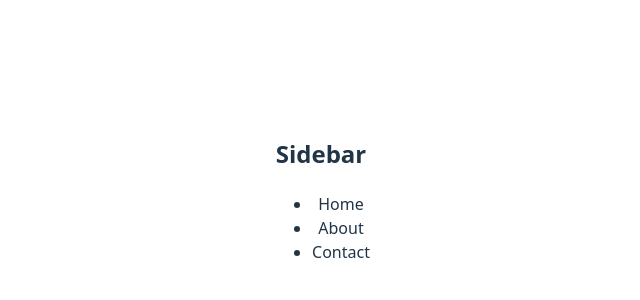
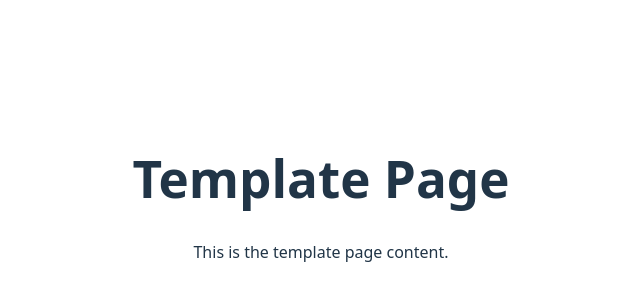
Before and after one commit to RuneHerreman/bloom-workout-tracker, a React (Vite) app in the folder frontend/bloom/: page /templates in a window 1280 px wide. Shown: the part 202-502 px from the top of the page, without its empty margins (319-959 px from the left). Built offline with nearby package versions, Linux system fonts and the light colour scheme.

Commit message:
Added routing and pages

```diff
--- a/frontend/bloom/src/App.tsx
+++ b/frontend/bloom/src/App.tsx
@@ -1,10 +1,21 @@
 import './assets/App.css'
-import SidebarComponent from "./components/SidebarComponent.tsx";
+import { Routes, Route } from "react-router-dom";
+import LogInPage from "./pages/LogInPage.tsx";
+import HomePage from "./pages/HomePage.tsx";
+import DashboardPage from "./pages/DashboardPage.tsx";
+import TemplatePage from "./pages/TemplatePage.tsx";
+import LogbookPage from "./pages/LogbookPage.tsx";
 
 function App() {
   return (
     <>
-        <SidebarComponent/>
+        <Routes>
+            <Route path="/" element={<HomePage/>} />
+            <Route path="/login" element={<LogInPage/>} />
+            <Route path="/dashboard" element={<DashboardPage/>} />
+            <Route path="/templates" element={<TemplatePage/>} />
+            <Route path="/logbook" element={<LogbookPage/>} />
+        </Routes>
     </>
   )
 }
--- a/frontend/bloom/src/main.tsx
+++ b/frontend/bloom/src/main.tsx
@@ -1,10 +1,10 @@
-import { StrictMode } from 'react'
 import { createRoot } from 'react-dom/client'
 import './assets/index.css'
 import App from './App.tsx'
+import { BrowserRouter } from "react-router-dom";
 
 createRoot(document.getElementById('root')!).render(
-  <StrictMode>
+  <BrowserRouter>
     <App />
-  </StrictMode>,
+  </BrowserRouter>,
 )
--- /dev/null
+++ b/frontend/bloom/src/pages/DashboardPage.tsx
@@ -0,0 +1,10 @@
+const DashboardPage = () => {
+    return (
+        <div>
+            <h1>Dashboard</h1>
+            <p>Welcome to your dashboard!</p>
+        </div>
+    )
+}
+
+export default DashboardPage;
--- /dev/null
+++ b/frontend/bloom/src/pages/HomePage.tsx
@@ -0,0 +1,6 @@
+
+const HomePage = () => {
+    return <div>Welcome to the Home Page!</div>;
+}
+
+export default HomePage;
--- /dev/null
+++ b/frontend/bloom/src/pages/LogInPage.tsx
@@ -0,0 +1,6 @@
+
+const LogInPage = () => {
+    return <div>Log In Page</div>;
+}
+
+export default LogInPage;
--- /dev/null
+++ b/frontend/bloom/src/pages/LogbookPage.tsx
@@ -0,0 +1,9 @@
+const LogbookPage = () => {
+    return (
+        <div>
+            <h1>Logbook Page</h1>
+        </div>
+    )
+}
+
+export default LogbookPage;
--- /dev/null
+++ b/frontend/bloom/src/pages/TemplatePage.tsx
@@ -0,0 +1,10 @@
+const TemplatePage = () => {
+    return (
+        <div>
+            <h1>Template Page</h1>
+            <p>This is the template page content.</p>
+        </div>
+    )
+}
+
+export default TemplatePage;
```
